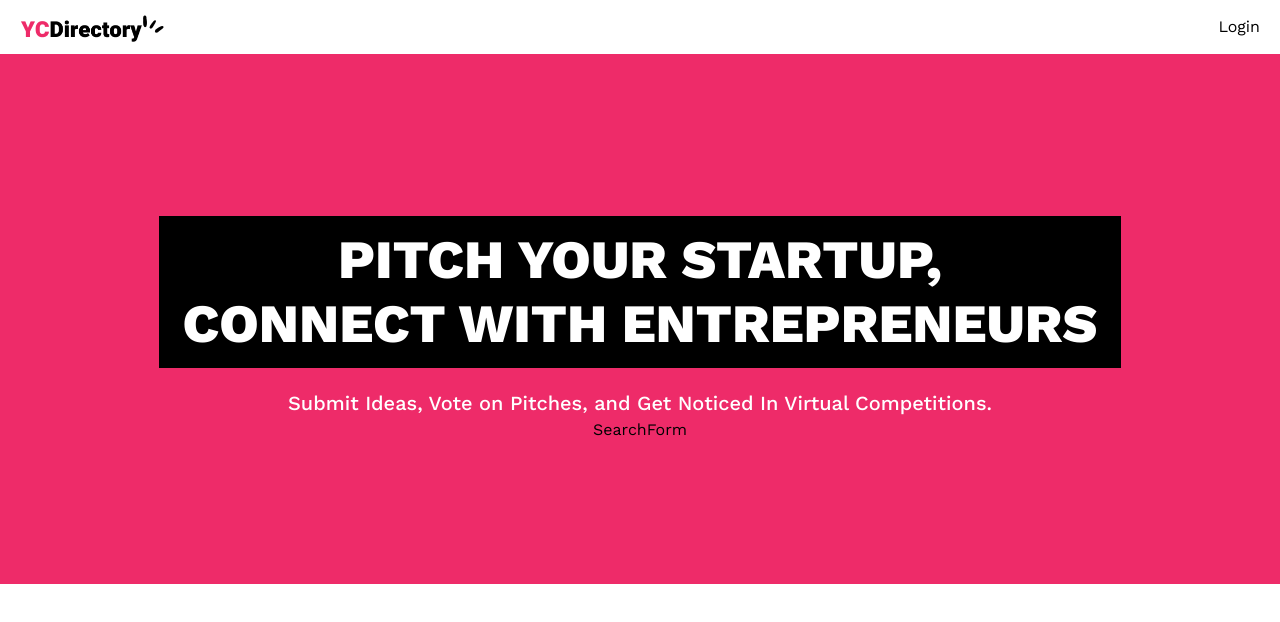
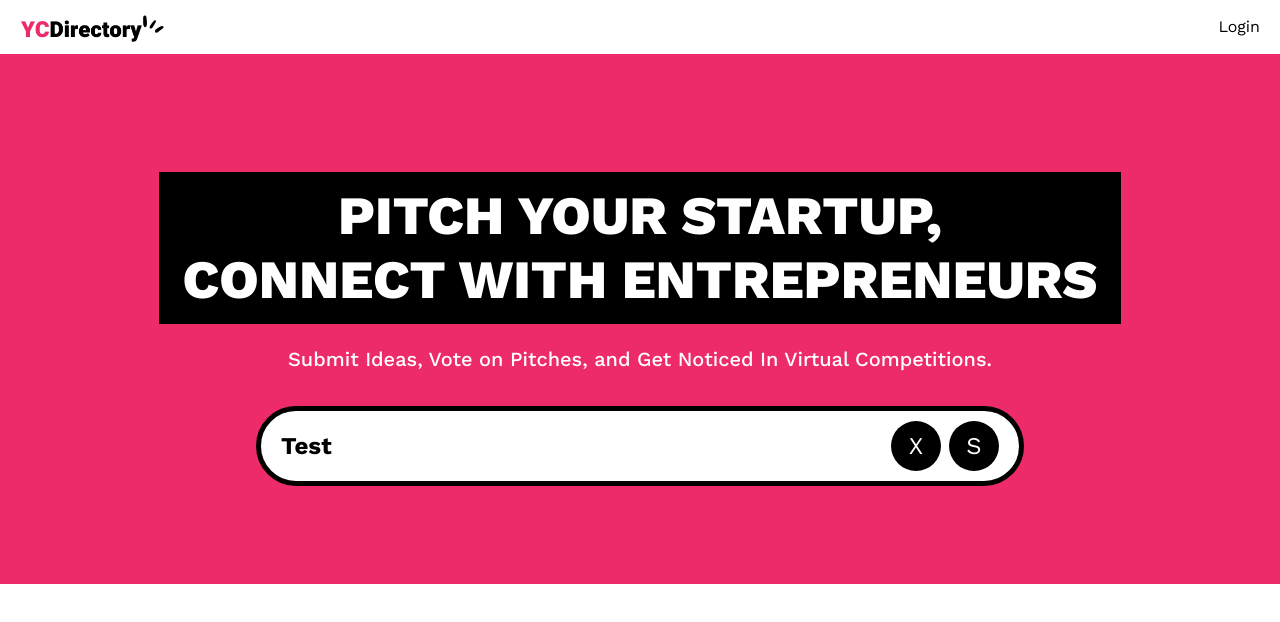
Before and after one commit to TokhirAsadov/next-15-app, a Next.js app: page / in a window 1280 px wide. Shown: the top 622 px of the page. Built offline with nearby package versions, Linux system fonts and the light colour scheme; no server answers.

Commit message:
SearchFormReset.tsx component is used

```diff
--- a/app/components/SearchForm.tsx
+++ b/app/components/SearchForm.tsx
@@ -1,8 +1,24 @@
-import React from 'react'
+import Form from "next/form";
+import SearchFormReset from "@/app/components/SearchFormReset";
 
 const SearchForm = () => {
+    const query = "Test";
+
     return (
-        <div>SearchForm</div>
+        <Form action={"/"} scroll={false} className={"search-form"}>
+            <input
+                name={"query"}
+                defaultValue={query}
+                type="text"
+                className={"search-input"}
+                placeholder={"Search Startups"}
+            />
+            <div className="flex gap-2">
+                {query && <SearchFormReset />}
+
+                <button type={"submit"} className={"search-btn text-white"}>S</button>
+            </div>
+        </Form>
     )
 }
 export default SearchForm
```
